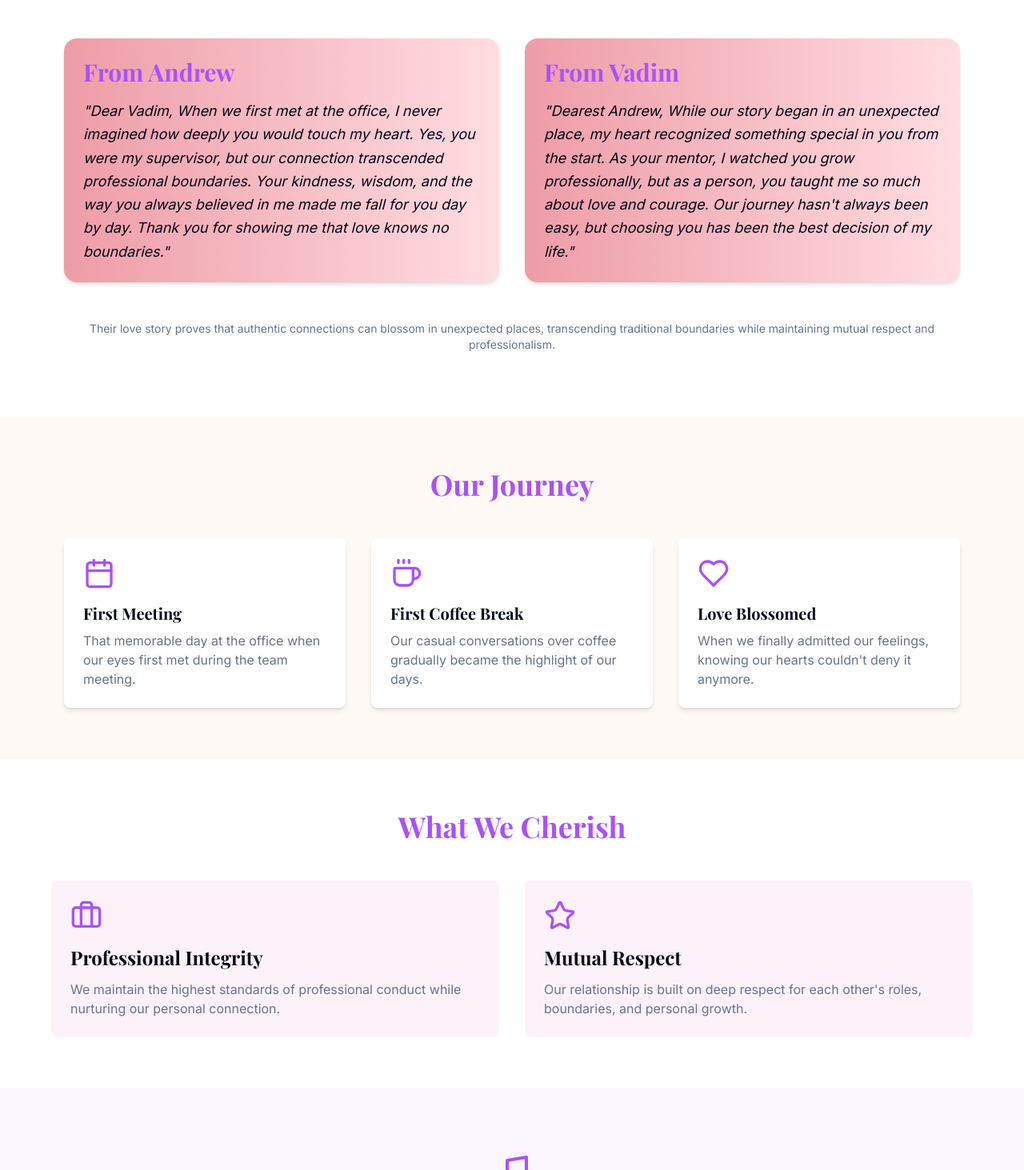
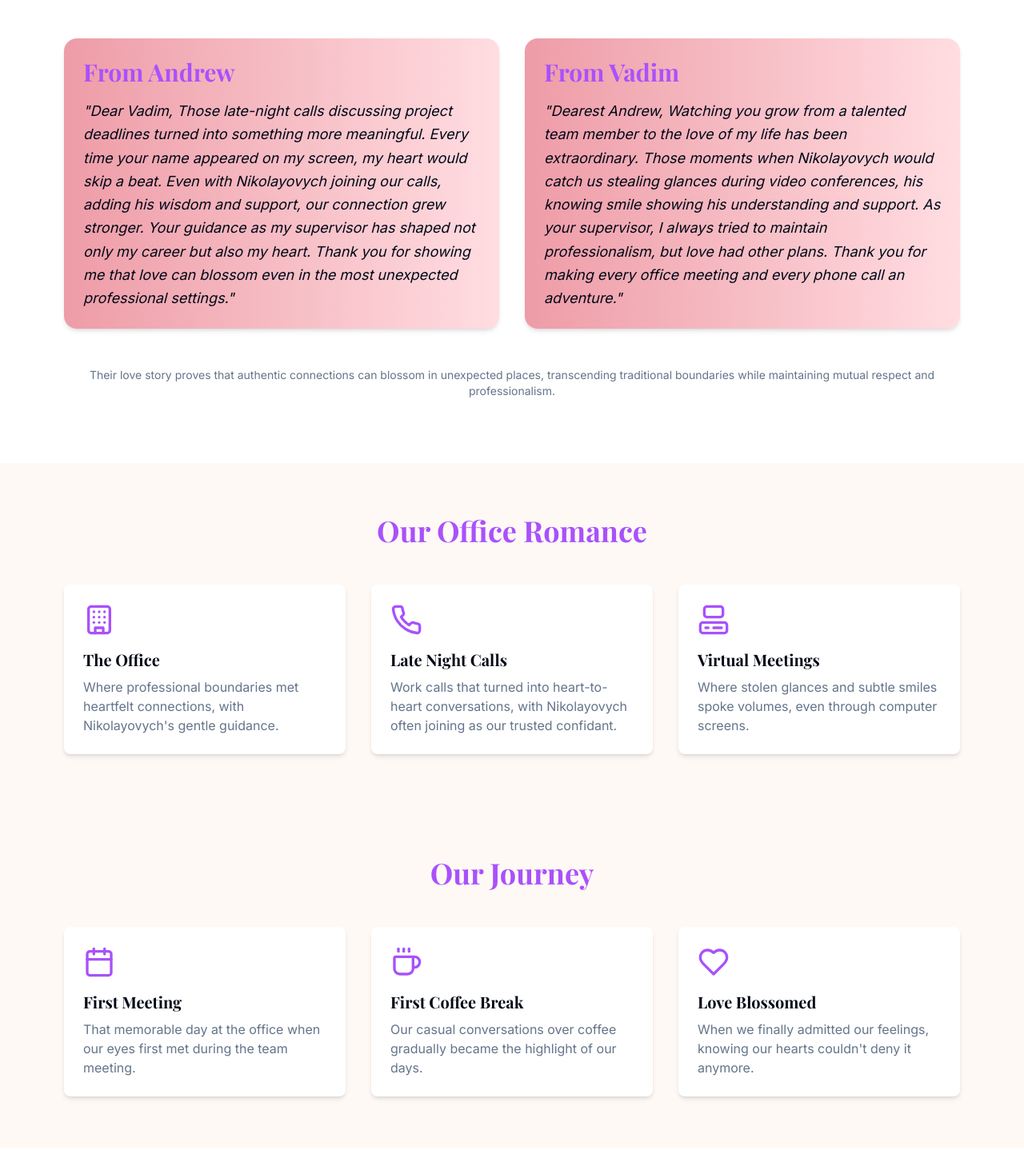
Before and after one commit to vanGogen/heartstrings-display, a React (Vite) app: page / in a window 1280 px wide. Shown: the part 500-1963 px from the top of the page at 80% size. Built offline with nearby package versions, Linux system fonts and the light colour scheme.

Commit message:
Add office and call details
Enhance the Index component by incorporating additional information about office interactions and calls, including references to Nikolayovych as part of the narrative.
[skip gpt_engineer]

```diff
--- a/src/pages/Index.tsx
+++ b/src/pages/Index.tsx
@@ -1,4 +1,4 @@
-import { Heart, Calendar, Star, Coffee, Briefcase, Music } from "lucide-react";
+import { Heart, Calendar, Star, Coffee, Briefcase, Music, Phone, Building, Computer } from "lucide-react";
 
 const Index = () => {
   return (
@@ -23,26 +23,52 @@ const Index = () => {
             <h2 className="text-3xl font-bold mb-4 text-primary">From Andrew</h2>
             <p className="text-lg leading-relaxed italic">
               "Dear Vadim,
-              When we first met at the office, I never imagined how deeply you would touch my heart.
-              Yes, you were my supervisor, but our connection transcended professional boundaries.
-              Your kindness, wisdom, and the way you always believed in me made me fall for you
-              day by day. Thank you for showing me that love knows no boundaries."
+              Those late-night calls discussing project deadlines turned into something more meaningful.
+              Every time your name appeared on my screen, my heart would skip a beat. Even with
+              Nikolayovych joining our calls, adding his wisdom and support, our connection grew stronger.
+              Your guidance as my supervisor has shaped not only my career but also my heart. Thank you
+              for showing me that love can blossom even in the most unexpected professional settings."
             </p>
           </div>
           <div className="story-card fade-in p-6 bg-white/50 rounded-lg shadow-md" style={{animationDelay: "0.2s"}}>
             <h2 className="text-3xl font-bold mb-4 text-primary">From Vadim</h2>
             <p className="text-lg leading-relaxed italic">
               "Dearest Andrew,
-              While our story began in an unexpected place, my heart recognized something
-              special in you from the start. As your mentor, I watched you grow professionally,
-              but as a person, you taught me so much about love and courage. Our journey hasn't
-              always been easy, but choosing you has been the best decision of my life."
+              Watching you grow from a talented team member to the love of my life has been extraordinary.
+              Those moments when Nikolayovych would catch us stealing glances during video conferences,
+              his knowing smile showing his understanding and support. As your supervisor, I always tried
+              to maintain professionalism, but love had other plans. Thank you for making every office
+              meeting and every phone call an adventure."
             </p>
           </div>
         </div>
         <div className="mt-12 text-center text-sm text-muted-foreground">
           <p>Their love story proves that authentic connections can blossom in unexpected places,
           transcending traditional boundaries while maintaining mutual respect and professionalism.</p>
+        </div>
+      </section>
+
+      {/* Office Romance Section */}
+      <section className="py-16 bg-secondary/30">
+        <div className="max-w-6xl mx-auto px-4">
+          <h2 className="text-4xl font-bold text-center mb-12 text-primary">Our Office Romance</h2>
+          <div className="grid md:grid-cols-3 gap-8">
+            <div className="fade-in bg-white p-6 rounded-lg shadow-md hover:shadow-xl transition-shadow">
+              <Building className="w-10 h-10 text-primary mb-4" />
+              <h3 className="text-xl font-bold mb-2">The Office</h3>
+              <p className="text-muted-foreground">Where professional boundaries met heartfelt connections, with Nikolayovych's gentle guidance.</p>
+            </div>
+            <div className="fade-in bg-white p-6 rounded-lg shadow-md hover:shadow-xl transition-shadow" style={{animationDelay: "0.2s"}}>
+              <Phone className="w-10 h-10 text-primary mb-4" />
+              <h3 className="text-xl font-bold mb-2">Late Night Calls</h3>
+              <p className="text-muted-foreground">Work calls that turned into heart-to-heart conversations, with Nikolayovych often joining as our trusted confidant.</p>
+            </div>
+            <div className="fade-in bg-white p-6 rounded-lg shadow-md hover:shadow-xl transition-shadow" style={{animationDelay: "0.4s"}}>
+              <Computer className="w-10 h-10 text-primary mb-4" />
+              <h3 className="text-xl font-bold mb-2">Virtual Meetings</h3>
+              <p className="text-muted-foreground">Where stolen glances and subtle smiles spoke volumes, even through computer screens.</p>
+            </div>
+          </div>
         </div>
       </section>
 
@@ -74,7 +100,7 @@ const Index = () => {
       <section className="py-16 px-4">
         <div className="max-w-6xl mx-auto">
           <h2 className="text-4xl font-bold text-center mb-12 text-primary">What We Cherish</h2>
-          <div className="grid md:grid-cols-2 gap-8">
+          <div className="grid md:grid-cols-3 gap-8">
             <div className="fade-in p-6 bg-accent/20 rounded-lg">
               <Briefcase className="w-10 h-10 text-primary mb-4" />
               <h3 className="text-2xl font-bold mb-3">Professional Integrity</h3>
@@ -85,6 +111,11 @@ const Index = () => {
               <h3 className="text-2xl font-bold mb-3">Mutual Respect</h3>
               <p className="text-muted-foreground">Our relationship is built on deep respect for each other's roles, boundaries, and personal growth.</p>
             </div>
+            <div className="fade-in p-6 bg-accent/20 rounded-lg" style={{animationDelay: "0.4s"}}>
+              <Heart className="w-10 h-10 text-primary mb-4" />
+              <h3 className="text-2xl font-bold mb-3">Nikolayovych's Support</h3>
+              <p className="text-muted-foreground">The unwavering support and understanding from our dear friend and colleague made our journey possible.</p>
+            </div>
           </div>
         </div>
       </section>
@@ -94,7 +125,7 @@ const Index = () => {
         <div className="max-w-4xl mx-auto text-center">
           <Music className="w-12 h-12 mx-auto mb-6 text-primary" />
           <blockquote className="text-2xl md:text-3xl font-serif italic mb-6">
-            "Love doesn't care about titles or positions. It cares about the connection between two hearts."
+            "Love doesn't care about titles or positions. It cares about the connection between two hearts, and sometimes it takes a special friend like Nikolayovych to help us see that."
           </blockquote>
           <p className="text-muted-foreground">- Andrew & Vadim</p>
         </div>
```
